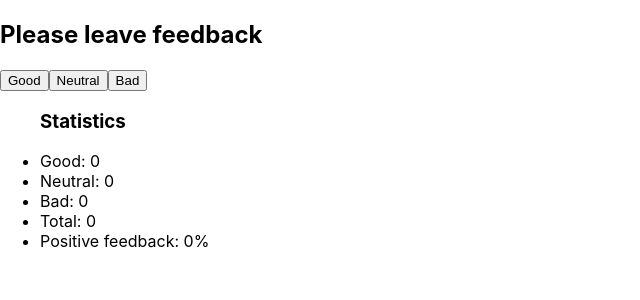
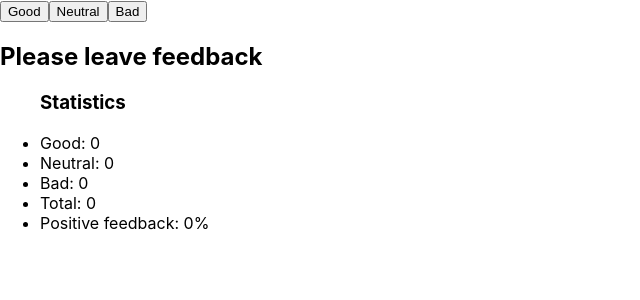
Before and after one commit to Den4yk76/goit-react-hw-02-feedback, a React (Create React App) app: page / in a window 1280 px wide. Shown: the top 300 px of the page, without its empty margins (0-640 px from the left). Built offline with nearby package versions, Linux system fonts and the light colour scheme.

Commit message:
почти доделал шаг 3

```diff
--- a/src/components/App.js
+++ b/src/components/App.js
@@ -1,9 +1,17 @@
+import { Component } from 'react';
 import Feedback from './Feedback/Feedback';
 
-export default function App() {
+export default class App extends Component {
+  state = {
+    Good: 0,
+    Neutral: 0,
+    Bad: 0,
+  };
+  render() {
     return (
-        <div>
-            <Feedback />
-        </div>
+      <div>
+        <Feedback state={this.state} />
+      </div>
     );
+  }
 }
--- a/src/components/Feedback/Feedback.js
+++ b/src/components/Feedback/Feedback.js
@@ -1,11 +1,9 @@
 import { Component } from 'react';
+import Statistics from './Statistics/Statistics';
+import FeedbackOptions from './FeedbackOptions/FeedbackOptions';
 
 export default class Feedback extends Component {
-  state = {
-    Good: 0,
-    Neutral: 0,
-    Bad: 0,
-  };
+  state = this.props.state;
 
   handleGood = () => {
     this.setState(prevState => ({ Good: prevState.Good + 1 }));
@@ -27,30 +25,18 @@ export default class Feedback extends Component {
   };
 
   render() {
-    const { Good } = this.state;
-    const { Neutral } = this.state;
-    const { Bad } = this.state;
     return (
-      <section>
-        <h2>Please leave feedback</h2>
-        <button onClick={this.handleGood}>Good</button>
-        <button onClick={this.handleNeutral}>Neutral</button>
-        <button onClick={this.handleBad}>Bad</button>
-        <ul>
-          <h3>Statistics</h3>
-          <li>Good: {Good}</li>
-          <li>Neutral: {Neutral}</li>
-          <li>Bad: {Bad}</li>
-          <li>Total: {this.countTotalFeedback()}</li>
-          <li>
-            Positive feedback:{' '}
-            {this.countPositiveFeedbackPercentage()
-              ? this.countPositiveFeedbackPercentage()
-              : 0}
-            %
-          </li>
-        </ul>
-      </section>
+      <>
+        <FeedbackOptions />
+        <Statistics
+          good={this.handleGood}
+          neutral={this.handleNeutral}
+          bad={this.handleBad}
+          total={this.countTotalFeedback}
+          positivePercentage={this.countPositiveFeedbackPercentage}
+          state={this.state}
+        />
+      </>
     );
   }
 }
--- /dev/null
+++ b/src/components/Feedback/FeedbackOptions/FeedbackOptions.js
@@ -0,0 +1,16 @@
+import { Component } from 'react';
+
+export default class FeedbackOptions extends Component {
+  render() {
+    const { good } = this.props;
+    const { neutral } = this.props;
+    const { bad } = this.props;
+    return (
+      <>
+        <button onClick={good}>Good</button>
+        <button onClick={neutral}>Neutral</button>
+        <button onClick={bad}>Bad</button>
+      </>
+    );
+  }
+}
--- /dev/null
+++ b/src/components/Feedback/Statistics/Statistics.js
@@ -0,0 +1,30 @@
+import { Component } from 'react';
+
+export default class Statistics extends Component {
+  render() {
+    const { Good } = this.props.state;
+    const { Neutral } = this.props.state;
+    const { Bad } = this.props.state;
+
+    return (
+      <section>
+        <h2>Please leave feedback</h2>
+
+        <ul>
+          <h3>Statistics</h3>
+          <li>Good: {Good}</li>
+          <li>Neutral: {Neutral}</li>
+          <li>Bad: {Bad}</li>
+          <li>Total: {this.props.total()}</li>
+          <li>
+            Positive feedback:{' '}
+            {this.props.positivePercentage()
+              ? this.props.positivePercentage()
+              : 0}
+            %
+          </li>
+        </ul>
+      </section>
+    );
+  }
+}
```
